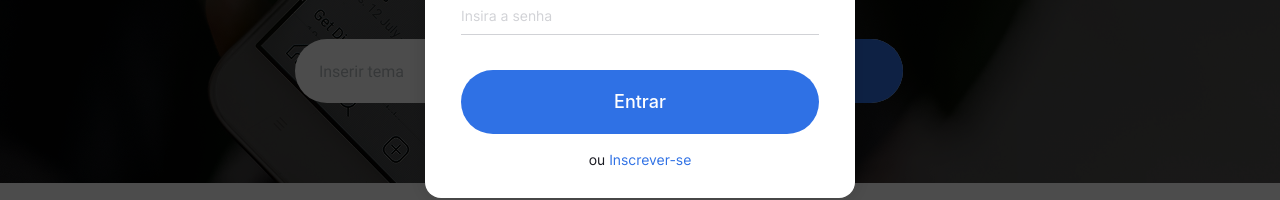
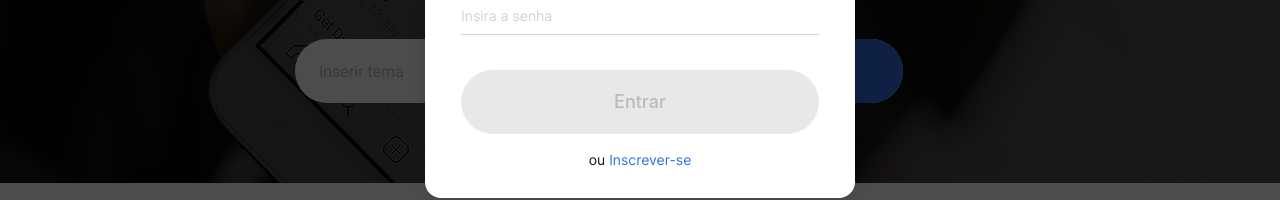
Before and after one commit to flpzht/news-explorer-frontend, a React (Vite) app: page / in a window 1280 px wide. Both pictures are taken after a click on the button "Entrar". Shown: the part 393-593 px from the top of the page. Built offline with nearby package versions, Linux system fonts and the light colour scheme; no server answers; a web font is replaced by a local one.

Commit message:
feat: adiciona validação de formulário controlando estado disabled do botão

```diff
--- a/src/components/PopupWithForm/PopupWithForm.jsx
+++ b/src/components/PopupWithForm/PopupWithForm.jsx
@@ -4,15 +4,30 @@ import '@/components/PopupWithForm/PopupWithForm.css';
 
 function PopupWithForm({ isOpen, onClose }) {
     const [mode, setMode] = useState('login');
+    const [email, setEmail] = useState('');
+    const [password, setPassword] = useState('');
+    const [userName, setUserName] = useState('');
 
     function handleClose() {
         setMode('login');
+        setEmail('');
+        setPassword('');
+        setUserName('');
         onClose();
     }
 
     function handleSwitchMode() {
         setMode(mode === 'login' ? 'register' : 'login');
+        setEmail('');
+        setPassword('');
+        setUserName('');
     }
+
+    const isEmailValid = email.match(/^[a-zA-Z0-9._%+-]+@[a-zA-Z0-9.-]+\.[a-zA-Z]{2,}$/);
+    const isPasswordValid = password.length >= 8;
+    const isUserNameValid = userName.length >= 2;
+
+    const isFormValid = mode === 'login' ? isEmailValid && isPasswordValid : isEmailValid && isPasswordValid && isUserNameValid;
 
     if (!isOpen) return null;
 
@@ -31,22 +46,22 @@ function PopupWithForm({ isOpen, onClose }) {
                         <>
                             <h2 className="popup-with-form__title">{mode === 'login' ? 'Entrar' : 'Inscrever-se'}</h2>
 
-                            <form action="" className="popup-with-form__form" name="popup-with-form">
+                            <form action="" className="popup-with-form__form" name="popup-with-form"> {/*Fase 3: adicionar onSubmit real (login/registro via API) no <form> abaixo */}
 
-                                <label htmlFor="" className="popup-with-form__field"> E-mail
-                                    <input className="popup-with-form__input" type="email" name='email' placeholder="Insira e-mail" required />
+                                <label className="popup-with-form__field"> E-mail
+                                    <input className="popup-with-form__input" type="email" name='email' placeholder="Insira e-mail" value={email} onChange={(e) => setEmail(e.target.value)} required />
                                 </label>
 
-                                <label htmlFor="" className="popup-with-form__field"> Senha
-                                    <input className="popup-with-form__input" type="password" name='password' placeholder="Insira a senha" required />
+                                <label className="popup-with-form__field"> Senha
+                                    <input className="popup-with-form__input" type="password" name='password' placeholder="Insira a senha" value={password} onChange={(e) => setPassword(e.target.value)} required />
                                 </label>
                                 {mode === 'register' && (
-                                  <label htmlFor="" className="popup-with-form__field"> Nome de usuário
-                                    <input className="popup-with-form__input" type="text" name='usuario' placeholder="Insia seu nome de usuário" required />
+                                  <label className="popup-with-form__field"> Nome de usuário
+                                    <input className="popup-with-form__input" type="text" name='usuario' placeholder="Insia seu nome de usuário"  value={userName} onChange={(e) => setUserName(e.target.value)} required />
                                 </label>
                                 )}
 
-                                <button className="popup-with-form__submit" type="submit">{mode === 'login' ? 'Entrar' : 'Inscrever-se'}</button>
+                                <button className="popup-with-form__submit" type="submit" disabled={!isFormValid}>{mode === 'login' ? 'Entrar' : 'Inscrever-se'}</button>
 
                                 <p className="popup-with-form__text">
                                     ou{' '}
```
